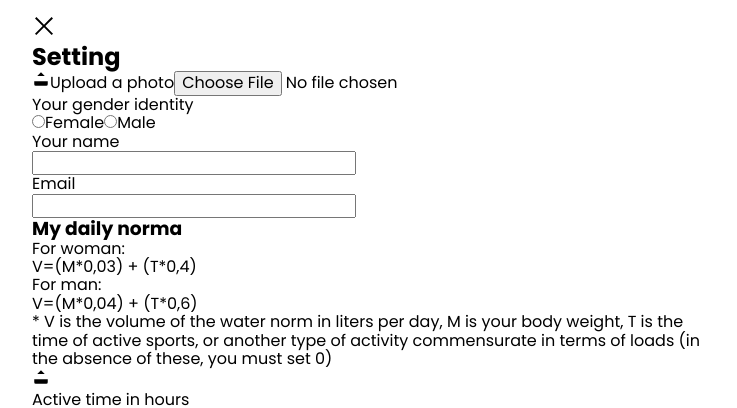
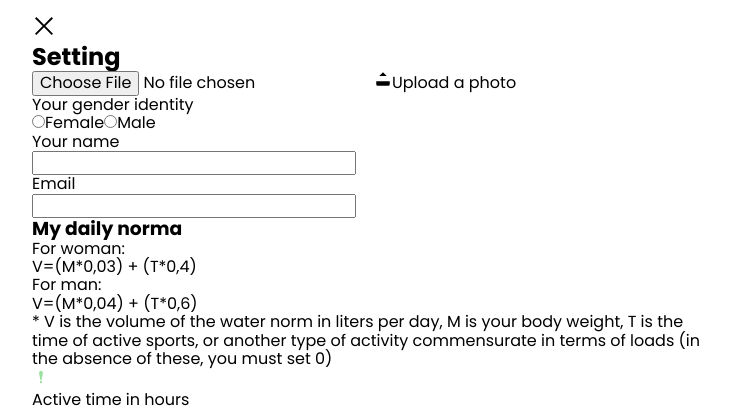
Before and after one commit to LMSerhii/frontend-aqua-track-05, a React (Vite) app: page / in a window 1280 px wide. Shown: the part 996-1404 px from the top of the page, without its empty margins (271-1008 px from the left). Built offline with nearby package versions, Linux system fonts and the light colour scheme.

Commit message:
add svg attention

```diff
--- a/src/components/modals/UserSettingsForm/UserSettingsForm.jsx
+++ b/src/components/modals/UserSettingsForm/UserSettingsForm.jsx
@@ -24,12 +24,6 @@ export const UserSettingsForm = () => {
   return (
     <>
       <form onSubmit={handleSubmit(onSubmit)}>
-        <label htmlFor="avatar">
-          <svg className={s.uploud} width="18" height="18">
-            <use xlinkHref={`${sprite}#upload`}></use>
-          </svg>
-          Upload a photo
-        </label>
         <input
           type="file"
           id="avatar"
@@ -46,6 +40,12 @@ export const UserSettingsForm = () => {
           }}
           {...register('avatar')}
         />
+        <label htmlFor="avatar">
+          <svg className={s.uploud} width="18" height="18">
+            <use xlinkHref={`${sprite}#upload`}></use>
+          </svg>
+          Upload a photo
+        </label>
         <br />
         <label htmlFor="gender">Your gender identity</label>
         <br />
@@ -81,7 +81,7 @@ export const UserSettingsForm = () => {
           </p>
           <div>
             <svg className={s.uploud} width="18" height="18">
-              <use xlinkHref={`${sprite}#upload`}></use>
+              <use xlinkHref={`${sprite}#attention`}></use>
             </svg>
             <p>Active time in hours</p>
           </div>
```
Also changed, not shown: src/shared/icons/sprite.svg.
